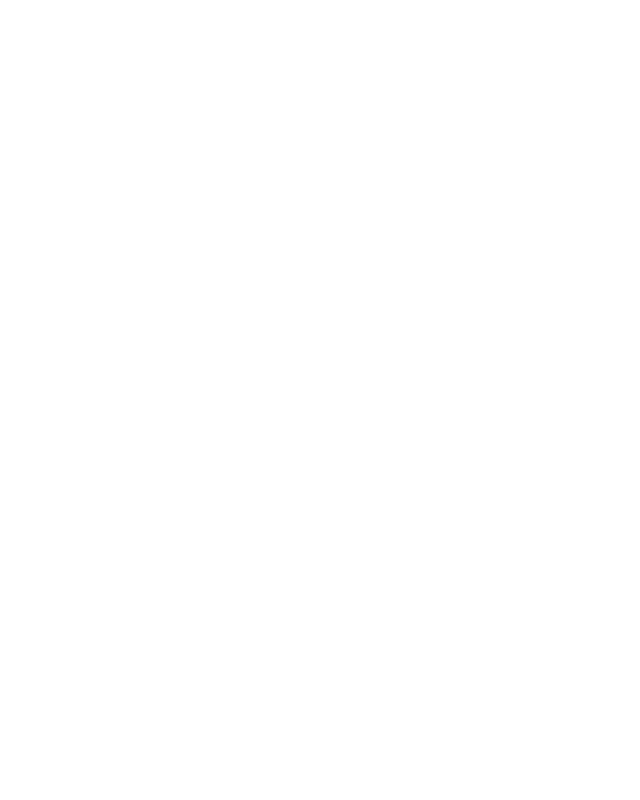
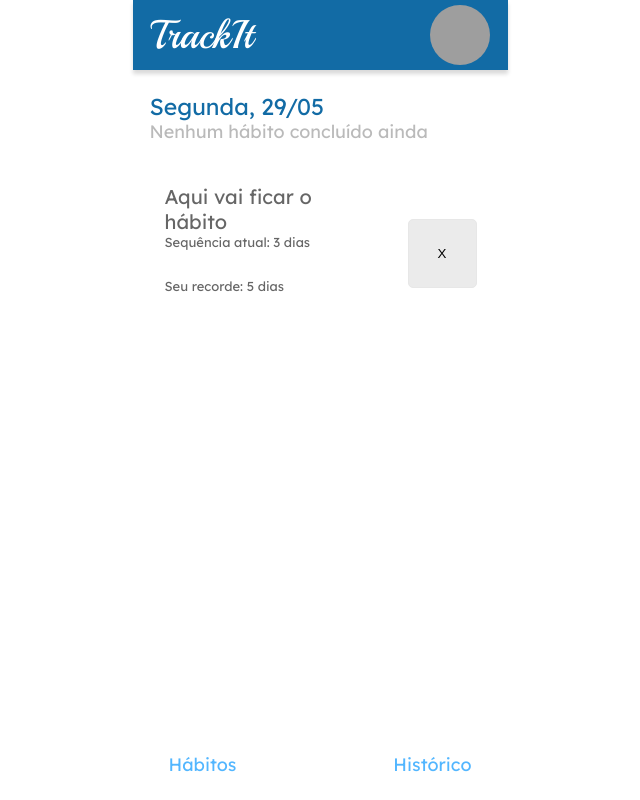
Before and after one commit to Lucas-Benfica/TrackIt, a React (Vite) app: page /hoje in a window 1280 px wide. Before the commit this address had no page. Shown: the whole page, without its empty margins (320-960 px from the left). Built offline with nearby package versions, Linux system fonts and the light colour scheme; grey boxes are pictures that could not be loaded.

Commit message:
layout HOJE

```diff
--- a/src/App.jsx
+++ b/src/App.jsx
@@ -15,6 +15,8 @@
       <Route path='/' element={<LoginPage page={"login"} /> } />
       <Route path='/cadastro' element={<LoginPage page={"cadastro"}/> } />
       <Route path='/habitos' element={<Habitos /> } />
+      <Route path='/hoje' element={<Habitos />} />
+
     </Routes>
 
     </BrowserRouter>
--- a/src/components/habitos/Hoje.jsx
+++ b/src/components/habitos/Hoje.jsx
@@ -4,9 +4,75 @@
 
 export default function Hoje(){
     return (
-    <ContainerHabitos>
-        Hoje
-
-    </ContainerHabitos>
+    <DiaHoje>
+        <h1>Segunda, 29/05</h1>
+        <p>Nenhum hábito concluído ainda</p>
+        <HabitosDeHoje>
+            <CardHabito>
+                <div>
+                    <h2>Aqui vai ficar o hábito</h2>
+                    <p>Sequência atual: 3 dias</p>
+                    <p>Seu recorde: 5 dias</p>
+                </div>
+                <button>X</button>
+            </CardHabito>
+        </HabitosDeHoje>
+    </DiaHoje>
     )
 }
+
+const DiaHoje = styled.div`
+
+    h1{
+        font-size: 23px;
+        line-height: 29px;
+        color: #126BA5;
+    }
+    p{
+        font-size: 18px;
+        line-height: 22px;
+        color: #BABABA;
+        margin-bottom: 28px;
+    }
+`
+
+const HabitosDeHoje = styled.div`
+    display: flex;
+    flex-direction: column;
+`
+const CardHabito = styled.div`
+    width: 340px;
+    height: auto;
+    background: #FFFFFF;
+    border-radius: 5px;
+    padding: 13px 13px 12px 15px;
+    display: flex;
+    align-items: center;
+    margin-bottom: 10px;
+
+    div{
+        display: flex;
+        flex-direction: column;
+        h2{
+        font-size: 20px;
+        line-height: 25px;
+        color: #666666;
+        width: 208px;
+        }
+        p{
+            width: 146px;
+            font-size: 13px;
+            line-height: 16px;
+            color: #666666;
+        }
+        margin-right: 35px;
+    }
+
+    button{
+        width: 69px;
+        height: 69px;
+        background-color: #EBEBEB;
+        border: 1px solid #E7E7E7;
+        border-radius: 5px;
+    }
+`
--- a/src/pages/habitos.jsx
+++ b/src/pages/habitos.jsx
@@ -1,6 +1,5 @@
 import { Link } from "react-router-dom";
 import styled from "styled-components";
-import LOGO from "../assets/logo.jpeg"
 import Historico from "../components/habitos/Historico";
 import Hoje from "../components/habitos/Hoje";
 import MeusHabitos from "../components/habitos/MeusHabitos";
@@ -8,13 +7,13 @@
 
 export default function Habitos(){
 
-    let pagina = "meus";
+
+
+    let pagina = "hoje";
 
     return (
+    <ContainerPaginaHabitos className="page">
 
-
-
-    <ContainerPaginaHabitos className="page">
         <Header>
             <p>TrackIt</p>
             <img src="https://static.adecoretecidos.com.br/public/adecoretecidos/imagens/produtos/painel-sublimado-bob-esponja-17984.png" />
@@ -29,11 +28,7 @@
             <p>Histórico</p>
         </Footer>
 
-
     </ContainerPaginaHabitos>
-
-
-
     );
 }
 
```
